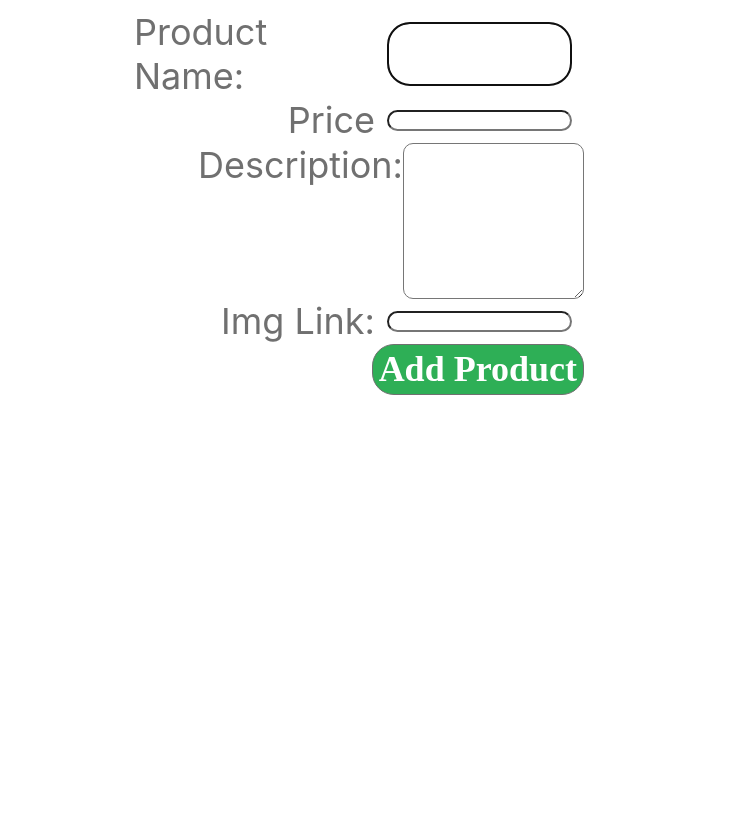
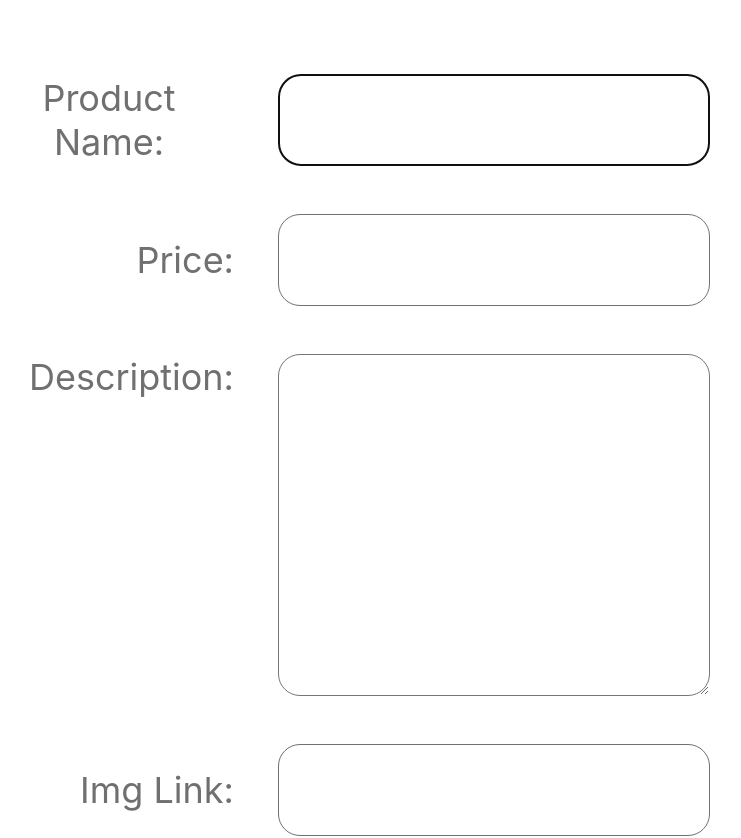
Before and after one commit to akildunne/p3-grocery-store, a React (Create React App) app in the folder client/: page /add in a window 1280 px wide. Shown: the top 838 px of the page, without its empty margins (281-1022 px from the left). Before the commit the page ends 800 px from the top, so only its background shows below. Built offline with nearby package versions, Linux system fonts and the light colour scheme.

Commit message:
tried out grid on add page

```diff
--- a/client/src/screens/ProductCreate.jsx
+++ b/client/src/screens/ProductCreate.jsx
@@ -7,48 +7,66 @@ import styled from "styled-components";
 const DetailContainer = styled.div`
   display: flex;
   justify-content: center;
-  padding: 10px;
-`;
+  margin: 50px auto;
+`
+
 const Form = styled.form`
-  display: flex;
-  flex-direction: column;
-  width: 450px;
-  align-items: flex-end;
-`;
-const InputContainer = styled.input`
-  display: flex;
-  justify-content: space-evenly;
-  margin: 12px;
-  border-radius: 10%
-  border: 1px solid #707070;
-  border-radius: 22px;
-`;
+  display: grid;
+  grid-template-columns: 250px 500px;
+  margin: 0 auto;
+  align-items: center;
+  justify-items: flex-end;
+`
 
 const LabelContainer = styled.label`
   color: #707070;
   font-size: 36px;
-  text-align: left;
-`;
+`
+
+const InputContainer = styled.input`
+  justify-self: flex-end;
+  width: 400px;
+  height: 60px;
+  margin: 24px;
+  border: 1px solid #707070;
+  border-radius: 22px;
+  padding: 15px;
+  font-size: 28px;
+`
+
+const LabelTextArea = styled.label`
+  color: #707070;
+  font-size: 36px;
+  align-self: flex-start;
+  margin-top: 25px;
+`
+
+const TextArea = styled.textarea`
+  border-radius: 22px;
+  width: 400px;
+  justify-self: flex-end;
+  margin: 24px;
+  padding: 15px;
+  font-size: 28px;
+`
+
 const Button = styled.button`
   background-color: #2eaf56;
-  text-align: center;
   font: normal normal bold 36px/47px Futura;
-  letter-spacing: 0px;
   color: #ffffff;
   border: 1px solid #707070;
   border-radius: 22px;
-`;
-const Wrapper = styled.div`
-  display: flex;
-  border-radius: 10%
-  border: 1px solid #707070;
-  border-radius: 22px;
+  grid-column: 1/-1;
+  width: 300px;
+  margin: 20px auto;
+  padding: 15px;
+  cursor: pointer;
 
-`;
+  :hover {
+    background-color: #299A4B;
+  }
+`
 
-const TextArea = styled.textarea`
-border-radius: 10px;
-`
 
 const ProductCreate = (props) => {
   const [product, setProduct] = useState({
@@ -81,7 +99,6 @@ const ProductCreate = (props) => {
   return (
     <DetailContainer>
       <Form onSubmit={handleSubmit}>
-        <Wrapper>
         <LabelContainer>Product Name:</LabelContainer>
         <InputContainer
           type="text"
@@ -91,9 +108,7 @@ const ProductCreate = (props) => {
           autoFocus
           onChange={handleChange}
         />
-        </Wrapper>
-        <Wrapper>
-          <LabelContainer>Price</LabelContainer>
+        <LabelContainer>Price:</LabelContainer>
         <InputContainer
           type="text"
           value={product.price}
@@ -101,9 +116,7 @@ const ProductCreate = (props) => {
           required
           onChange={handleChange}
         />
-        </Wrapper>
-        <Wrapper>
-          <LabelContainer>Description:</LabelContainer>
+        <LabelTextArea>Description:</LabelTextArea>
         <TextArea
           rows={10}
           columns={20}
@@ -112,8 +125,6 @@ const ProductCreate = (props) => {
           required
           onChange={handleChange}
         />
-        </Wrapper>
-        <Wrapper>
         <LabelContainer>Img Link:</LabelContainer>
         <InputContainer
           type="text"
@@ -122,7 +133,6 @@ const ProductCreate = (props) => {
           required
           onChange={handleChange}
         />
-        </Wrapper>
         <Button>Add Product</Button>
       </Form>
     </DetailContainer>
--- a/client/src/screens/ProductDetail.jsx
+++ b/client/src/screens/ProductDetail.jsx
@@ -31,9 +31,9 @@ const ProductDetail = (props) => {
           <div className="price">{`${product.price}`}</div>
           <div className="description">{product.description}</div>
           <div className="button-container">
-                        <button className="edit-button"><Link className="edit-link" to={`/products/${product._id}/edit`}>Edit</Link></button>
-                        <button className="delete-button" onClick={() => deleteProduct(product._id)}>Delete</button>
-                    </div>
+            {/* <button className="edit-button"><Link className="edit-link" to={`/products/${product._id}/edit`}>Edit</Link></button> */}
+            {/* <button className="delete-button" onClick={() => deleteProduct(product._id)}>Delete</button> */}
+          </div>
         </div>
       </div>
     </>
```
Lines whose indentation alone changed are shown as unchanged.
